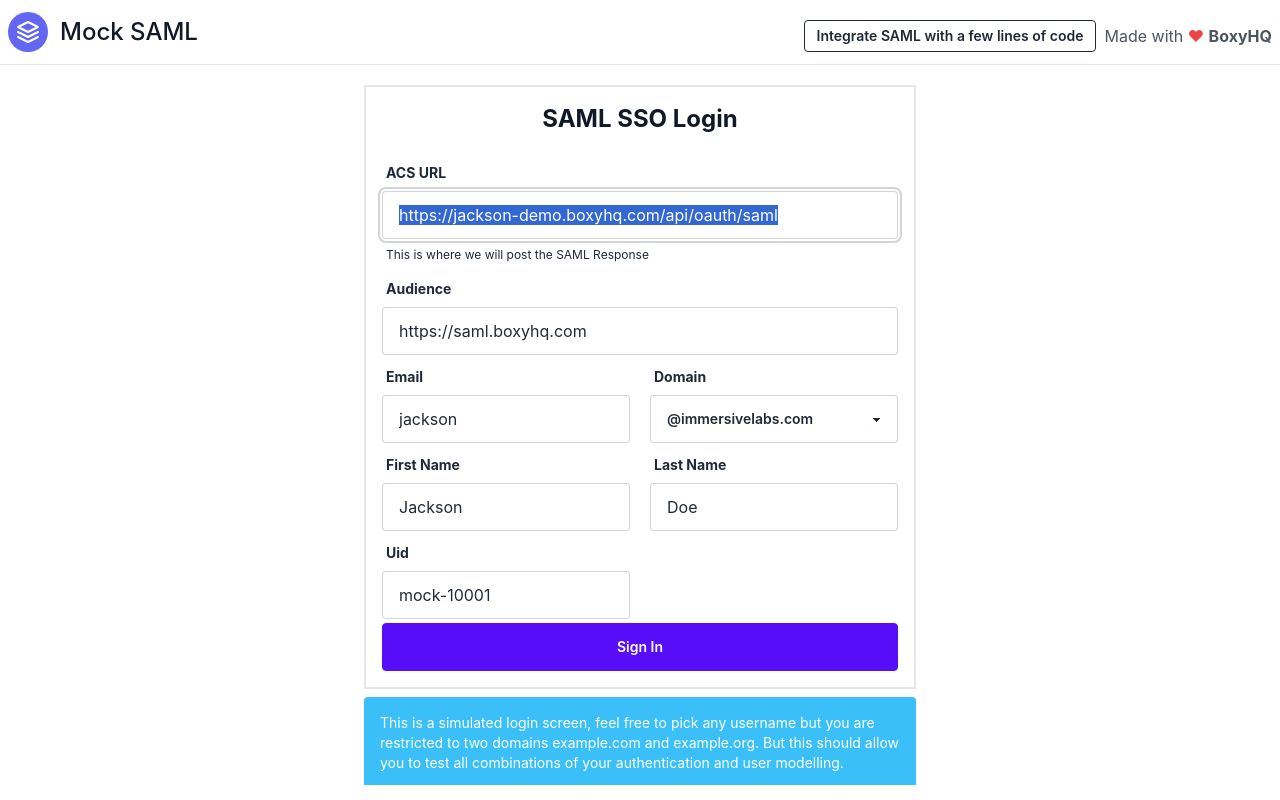
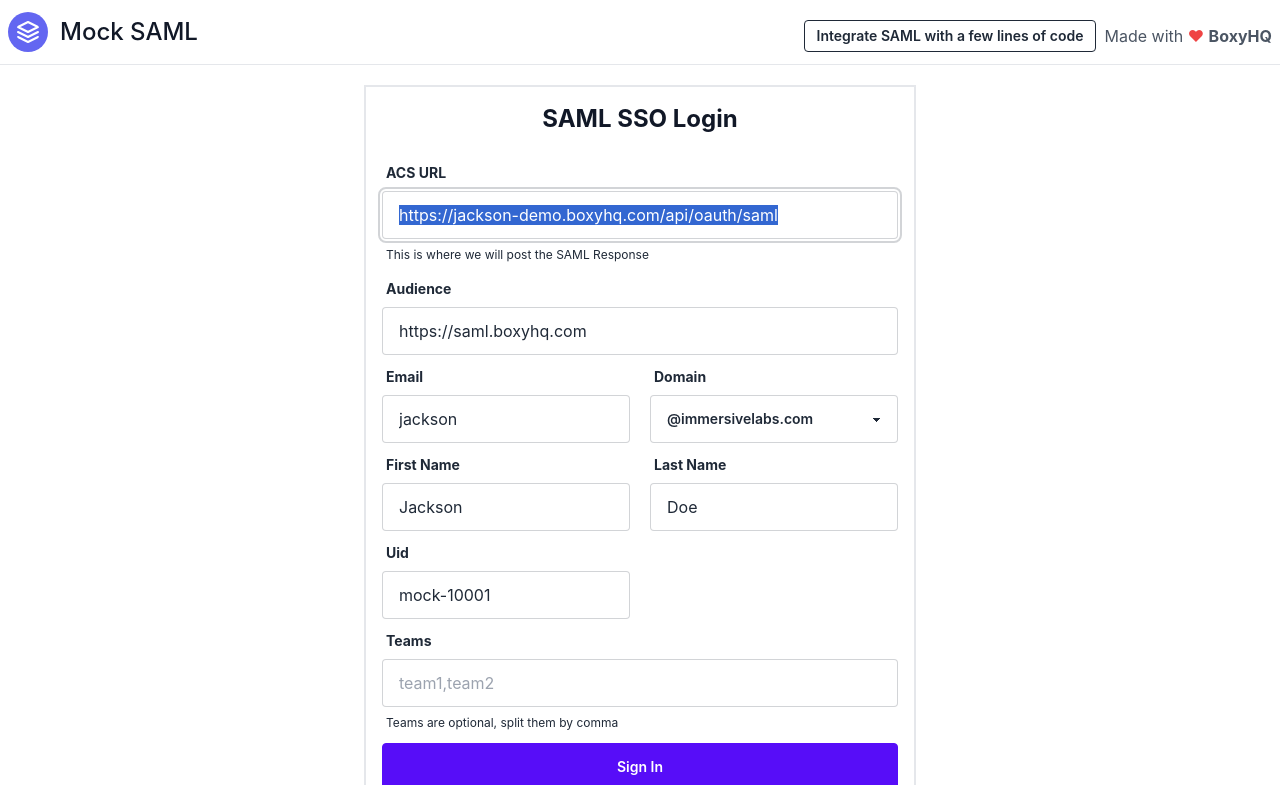
Before and after one commit to boxyhq/mock-saml, a Next.js app: page /saml/login in a window 1280 px wide. Built offline with nearby package versions, Linux system fonts and the light colour scheme; no server answers.

Commit message:
Add teams

```diff
--- a/pages/api/saml/auth.ts
+++ b/pages/api/saml/auth.ts
@@ -7,7 +7,7 @@
 
 export default async function handler(req: NextApiRequest, res: NextApiResponse) {
   if (req.method === 'POST') {
-    const { email, uid, firstName, lastName, audience, acsUrl, id, relayState } = req.body;
+    const { email, uid, firstName, lastName, teams, audience, acsUrl, id, relayState } = req.body;
 
     if (!email.endsWith('@immersivelabs.com') && !email.endsWith('@immersivelabs.org')) {
       res.status(403).send(`${email} denied access`);
@@ -21,7 +21,8 @@
       email,
       firstName,
       lastName,
-      uid
+      uid,
+      teams: teams.split(',')
     };
 
     const xml = await createResponseXML({
--- a/pages/saml/login.tsx
+++ b/pages/saml/login.tsx
@@ -15,6 +15,7 @@
     uid: 'mock-10001',
     firstName: 'Jackson',
     lastName: 'Doe',
+    teams: '',
   });
 
   const acsUrlInp = useRef<HTMLInputElement>(null);
@@ -42,7 +43,7 @@
   const handleSubmit = async (e: FormEvent<HTMLFormElement>) => {
     e.preventDefault();
 
-    const { username, firstName, lastName, domain, uid } = state;
+    const { username, firstName, lastName, domain, uid, teams } = state;
 
     const response = await fetch(`/api/saml/auth`, {
       method: 'POST',
@@ -55,6 +56,7 @@
         firstName,
         lastName,
         id,
+        teams,
         audience: audience || state.audience,
         acsUrl: acsUrl || state.acsUrl,
         providerName,
@@ -199,6 +201,27 @@
                       title='Please provide a mock email address'
                     />
                   </div>
+                  <div className='col-span-2'>
+                    <div className='form-control'>
+                      <label className='label'>
+                        <span className='label-text font-bold'>Teams</span>
+                      </label>
+                      <input
+                        name='teams'
+                        id='teams'
+                        autoComplete='off'
+                        placeholder='team1,team2'
+                        type='text'
+                        value={state.teams}
+                        onChange={handleChange}
+                        className='input input-bordered'
+                        title='Please provide a list of teams'
+                      />
+                    </div>
+                    <label className='label'>
+                      <span className='label-text-alt'>Teams are optional, split them by comma</span>
+                    </label>
+                  </div>
                   <button className='btn btn-primary col-span-2 block'>Sign In</button>
                 </div>
               </form>
--- a/types/index.ts
+++ b/types/index.ts
@@ -37,4 +37,5 @@
   firstName: string;
   lastName: string;
   uid: string;
+  teams: [string];
 };
--- a/utils/response.ts
+++ b/utils/response.ts
@@ -29,6 +29,15 @@
 
   const inResponseTo = samlReqId;
   // const responseId = crypto.randomBytes(10).toString('hex');
+
+  const teamsAttributeValue = user.teams.map((team_name) => (
+    {
+      '@xmlns:xs': 'http://www.w3.org/2001/XMLSchema',
+      '@xmlns:xsi': 'http://www.w3.org/2001/XMLSchema-instance',
+      '@xsi:type': 'xs:string',
+      '#text': team_name,
+    }
+  ))
 
   const attributeStatement = {
     '@xmlns:xs': 'http://www.w3.org/2001/XMLSchema',
@@ -74,12 +83,11 @@
           '#text': user.lastName,
         },
       },
-
-      // "urn:mace:dir:attribute-def:organisation-id": "organisation.saml_organisation_mapping.value"
-      // "urn:mace:dir:attribute-def:team-title": "team.title"
-
-
-
+      {
+        '@Name': 'urn:mace:dir:attribute-def:team-title',
+        '@NameFormat': 'urn:oasis:names:tc:SAML:2.0:attrname-format:unspecified',
+        'saml:AttributeValue': teamsAttributeValue,
+      },
     ],
   };
 
```
